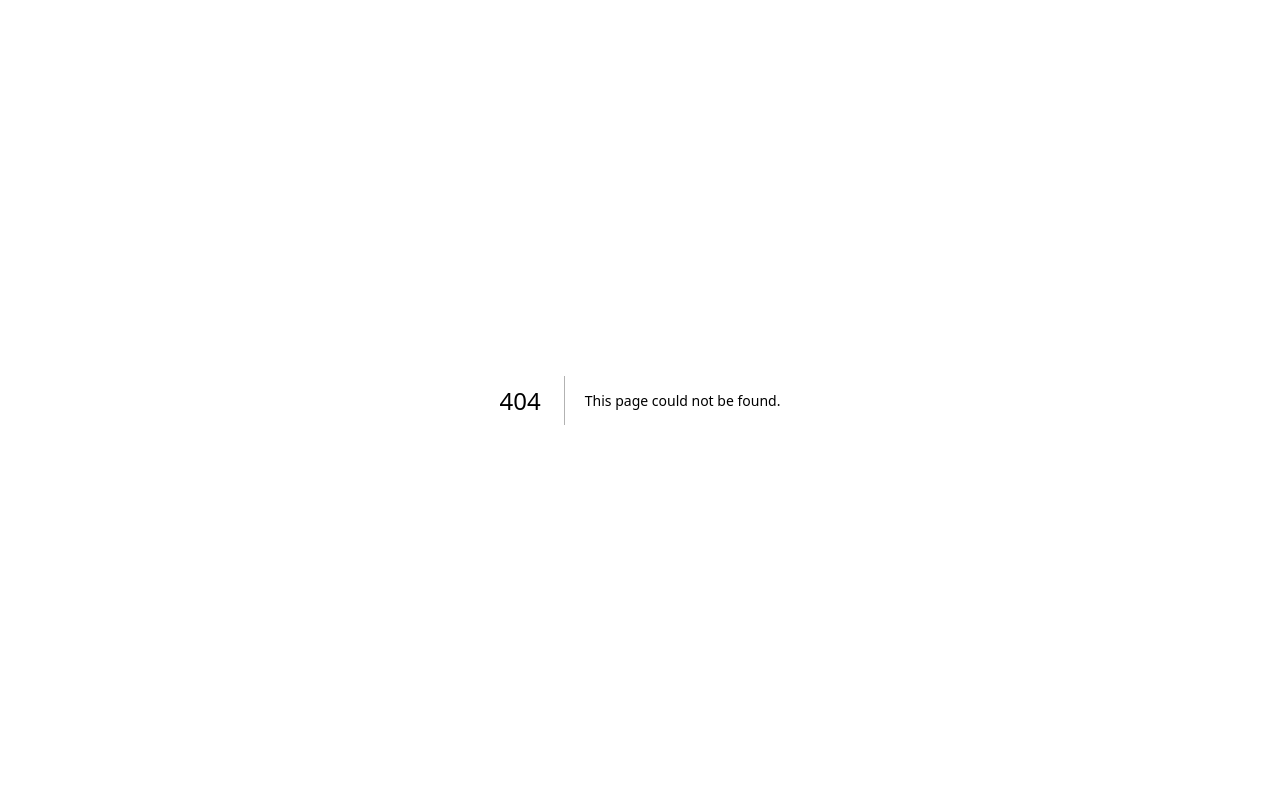
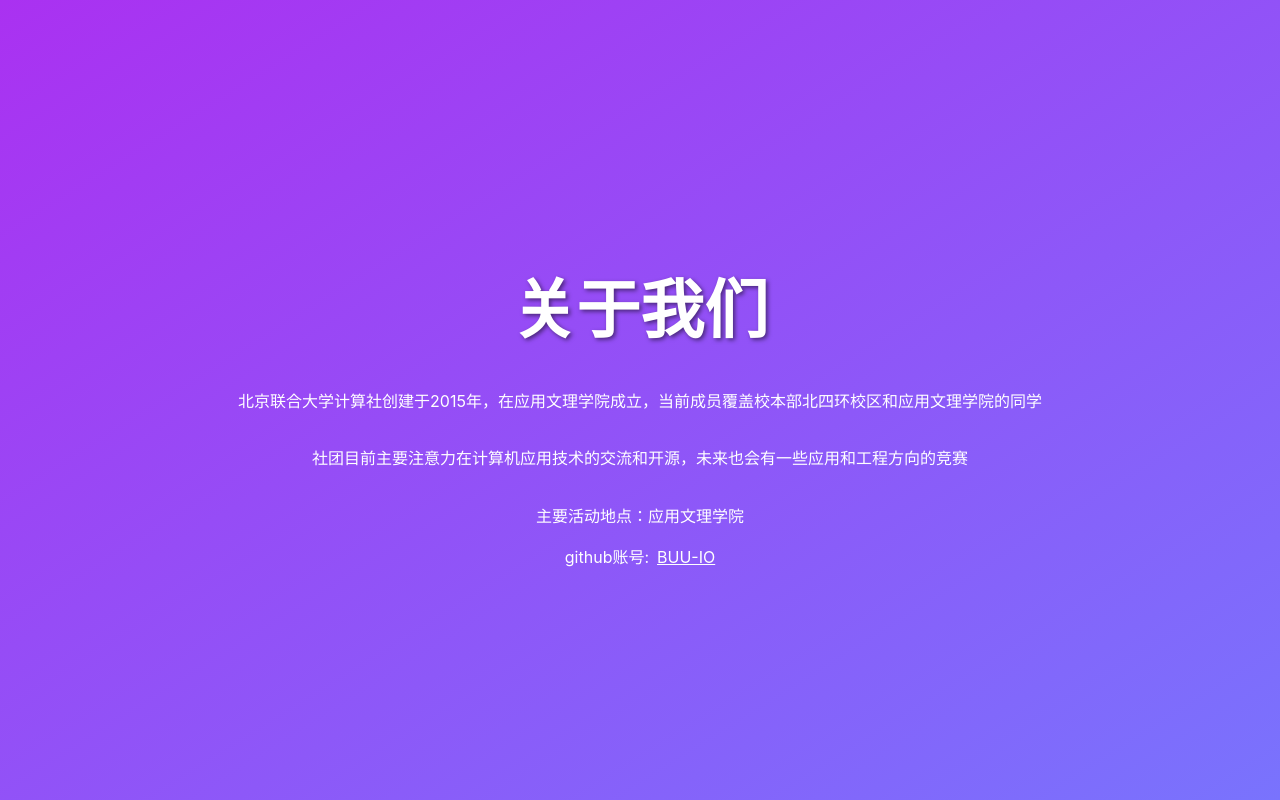
Before and after one commit to BUU-IO/buu-cc-official-site, a Next.js app: page /about in a window 1280 px wide. Before the commit this address had no page. Built offline with nearby package versions, Linux system fonts and the light colour scheme.

Commit message:
Update:About关于页面的完善

```diff
--- /dev/null
+++ b/src/app/about/page.tsx
@@ -0,0 +1,15 @@
+import "react";
+import { About } from "@/components/About";
+import { Metadata } from "next";
+export const metadata: Metadata = {
+  title: "关于我们-北京联合大学计算机社",
+  description: "欢迎访问北京联合大学计算机社官方网站！",
+};
+
+export default function AboutPage() {
+  return (
+    <div>
+      <About />
+    </div>
+  );
+}
--- a/src/components/About.tsx
+++ b/src/components/About.tsx
@@ -1,11 +1,30 @@
 import "react";
 import styles from "./About.module.css";
 
-const About = () => {
+export const About = () => {
   return (
     <div className={styles.bannerContainer}>
       <h1 className={styles.title}>关于我们</h1>
-      <p>这是一个关于我们的页面</p>
+      <p>
+        北京联合大学计算社创建于2015年，在应用文理学院成立，当前成员覆盖校本部北四环校区和应用文理学院的同学
+      </p>
+      <p>
+        社团目前主要注意力在计算机应用技术的交流和开源，未来也会有一些应用和工程方向的竞赛
+      </p>
+      <p>主要活动地点：应用文理学院</p>
+      <div style={{ display: "flex", alignItems: "center" }}>
+        <span>github账号:</span>
+        <a
+          href="https://github.com/buu-io"
+          style={{
+            color: "#ffffff",
+            textDecoration: "underline", //下划线
+            marginLeft: "8px",
+          }}
+        >
+          BUU-IO
+        </a>
+      </div>
     </div>
   );
 };
```
